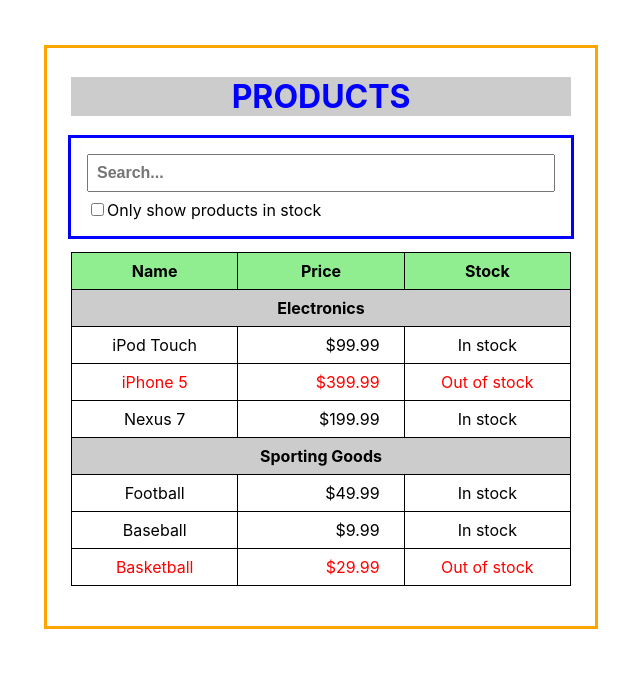
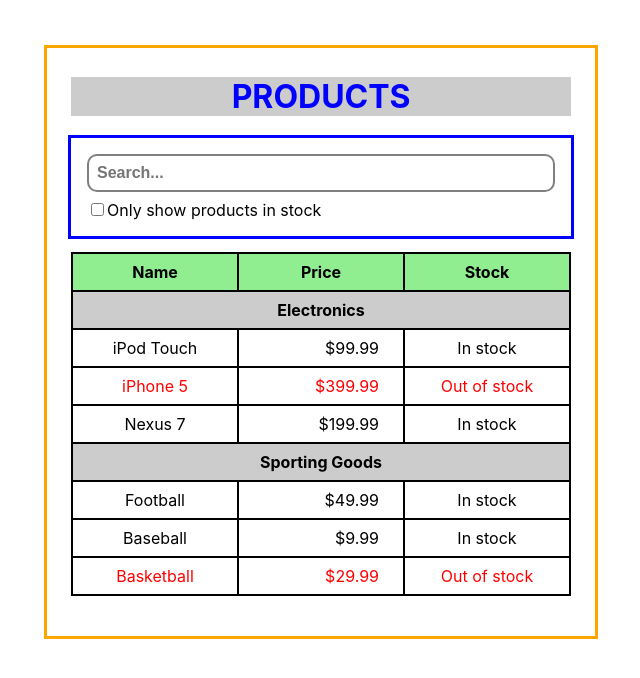
Before and after one commit to Teenyang/React-test, a React (Create React App) app: page / in a window 1280 px wide. Shown: the top 678 px of the page, without its empty margins (319-959 px from the left). Built offline with nearby package versions, Linux system fonts and the light colour scheme.

Commit message:
fix: add border to search input and table cell

```diff
--- a/src/product/ProductPage.css
+++ b/src/product/ProductPage.css
@@ -20,14 +20,17 @@
   margin-bottom: 0.5rem;
   padding: 0.5rem;
   width: 100%;
+
   box-sizing: border-box;
+  border: 2px solid gray;
+  border-radius: 10px;
 
   font-size: 1rem;
   font-weight: bold;
 }
 .SearchBar > input:focus {
   outline: none;
-  box-shadow: 0 0 1px;
+  box-shadow: 0 0 0 1px inset;
 }
 .SearchBar label {
   display: block;
@@ -53,7 +56,7 @@
 .ProductTable th,
 .ProductTable td {
   padding: 0.5rem;
-  border: 1px solid black;
+  border: 2px solid black;
   text-align: center;
 }
 .ProductTable .price {
```
